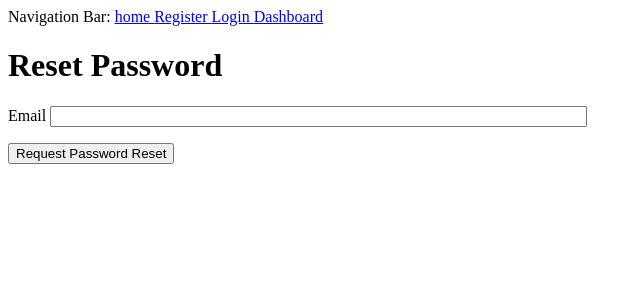
After one commit to juanvaes/microblog, a Flask app: page /reset_password_request in a window 1280 px wide. The commit adds this page. Shown: the top 300 px of the page, without its empty margins (0-642 px from the left). Run offline with Flask 2, Linux system fonts and the light colour scheme; some libraries are stand-ins or nearby versions.

Commit message:
Reset password funcionallity added with JWT

```diff
--- a/__init__.py
+++ b/__init__.py
@@ -0,0 +1 @@
+from .config import Config
--- a/api/app.py
+++ b/api/app.py
@@ -3,6 +3,7 @@ from flask_sqlalchemy import SQLAlchemy
 from flask_migrate import Migrate
 from flask_login import LoginManager
 from flask_mail import Mail
+from flask_bootstrap import Bootstrap
 
 from config import Config
 
@@ -18,6 +19,10 @@ login.login_view = 'login'
 
 # Initialize a mail application
 mail = Mail(app)
+
+#Initialize a bootstrap object
+boostrap = Bootstrap()
+
 # Creates an instance of db by binding the flask application (the app object)
 db = SQLAlchemy(app) 	#This is a database object
 
--- a/api/forms.py
+++ b/api/forms.py
@@ -10,7 +10,6 @@ class LoginForm(FlaskForm):
 	password = PasswordField('Password', validators=[DataRequired()])
 	remember_me = BooleanField('Remember me')
 	submit = SubmitField('Sign In')
-
 
 
 class RegisterForm(FlaskForm):
@@ -38,3 +37,13 @@ class EditProfileForm(FlaskForm):
 class PostForm(FlaskForm):
 	post = TextAreaField('Write something', validators=[DataRequired(),Length(min=1, max=140)])
 	submit = SubmitField('Submit')
+
+class ResetPasswordRequestForm(FlaskForm):
+	email = StringField('Email', validators = [DataRequired(), Email()])
+	submit = SubmitField('Request Password Reset')
+
+
+class ResetPasswordForm(FlaskForm):
+	password = PasswordField('Password', validators = [DataRequired()])
+	password2 = PasswordField('Confirm Password', validators = [DataRequired(), EqualTo('password')])
+	submit = SubmitField('Request Password Reset')
--- a/api/routes.py
+++ b/api/routes.py
@@ -13,17 +13,9 @@ from .app import app
 from .app import db
 from .app import mail
 from .errors import internal_error, not_found_error
-from .forms import LoginForm, RegisterForm, EditProfileForm, PostForm
+from .forms import LoginForm, RegisterForm, EditProfileForm, PostForm, ResetPasswordRequestForm, ResetPasswordForm
 from .models import User, Post
-
-
-
-@app.route('/msg')
-def msg():
-	msg = Message('Atención!', sender='energiesop@gmail.com', recipients = ['jcvalencia22@hotmail.com'])
-	msg.body = "Este sabado no deben trabajar"
-	mail.send(msg)
-	return 'sent'
+from .email import send_password_reset_email
 
 @app.route('/', methods=['GET','POST'])
 @app.route('/home', methods=['GET','POST'])
@@ -174,5 +166,41 @@ def explore():
 	posts = Post.query.order_by(Post.timestamp.desc()).paginate(page, app.config['POSTS_PER_PAGE'], False)
 	next_url = url_for('explore', page = posts.next_num) if posts.has_next else None
 	prev_url = url_for('explore', page = posts.prev_num) if posts.has_prev else None
+	return render_template('home.html', title = 'Explore', posts = posts.items, next_url = next_url, prev_url = prev_url)
 
-	return render_template('home.html', title = 'Explore', posts = posts.items, next_url = next_url, prev_url = prev_url)
+@app.route('/msg')
+def msg():
+	msg = Message('Atención!', sender='energiesop@gmail.com', recipients = ['jcvalencia22@hotmail.com'])
+	msg.body = "Este sabado no deben trabajar"
+	mail.send(msg)
+	return 'sent'
+
+
+@app.route('/reset_password_request', methods = ['GET', 'POST'])
+def reset_password_request():
+	if current_user.is_authenticated:
+		return(redirect(url_for('login')))
+	form = ResetPasswordRequestForm()
+	if form.validate_on_submit():
+		user = User.query.filter_by(email = form.email.data).first()
+		if user:
+			send_password_reset_email(user)
+		flash('Check your email for the instructions to reset your password')
+		return(redirect(url_for('login')))
+	return(render_template('reset_password_request.html', title = 'Reset Password', form = form))
+
+
+@app.route('/reset_password_reset/<token>', methods = ['GET', 'POST'])
+def reset_password(token):
+	if current_user.is_authenticated:
+		return redirect(url_for('home'))
+	user = User.verify_reset_password_token(token)
+	if not user:
+		return redirect(url_for('home'))
+	form = ResetPasswordForm()
+	if form.validate_on_submit():
+		user.set_password(form.password.data)
+		db.session.commit()
+		flash('Your password has been reset')
+		return redirect(url_for('login'))
+	return render_template('reset_password.html', form = form)
--- a/api/templates/base.html
+++ b/api/templates/base.html
@@ -34,5 +34,9 @@
 		{% block body %} {% endblock %}
 	</div>
 
+	<div>
+		{% block context %} {% endblock %}
+	</div>
+
 </body>
 </html>
--- a/api/templates/login.html
+++ b/api/templates/login.html
@@ -21,5 +21,10 @@
 	<p>{{ form.remember_me() }} {{ form.remember_me.label }}</p>
 	<div>{{ form.submit() }}</div>
 </form>
+<p>
+	Forgot Your Password?
+	<a href=" {{ url_for('reset_password_request') }}" >Click to reset it</a>
+
+</p>
 
 {% endblock %}
--- /dev/null
+++ b/api/templates/reset_password_request.html
@@ -0,0 +1,16 @@
+{% extends 'base.html' %}
+
+{% block context %}
+    <h1>Reset Password</h1>
+    <form action="" method="POST">
+        {{ form.hidden_tag() }}
+        <p>
+            {{ form.email.label }}
+            {{ form.email(size = 64) }}
+            {% for error in form.email.errors %}
+                <span style="color:red"> [ {{error}} ]</span>
+            {% endfor %}
+        </p>
+        <p>{{ form.submit() }}</p>
+    </form>
+{% endblock %}
--- a/run.py
+++ b/run.py
@@ -1,4 +1,4 @@
 from api.app import app
 
 if __name__ == '__main__':
-    app.run(debug=False)
+    app.run(debug=True)
```
Also changed, not shown: api/__init__.py (+1 -16 lines), api/email.py (added, +24 -0 lines), api/models.py (+25 -2 lines), api/templates/email/reset_password.html (added, +12 -0 lines), api/templates/email/reset_password.txt (added, +12 -0 lines), api/templates/reset_password.html (added, +25 -0 lines).
